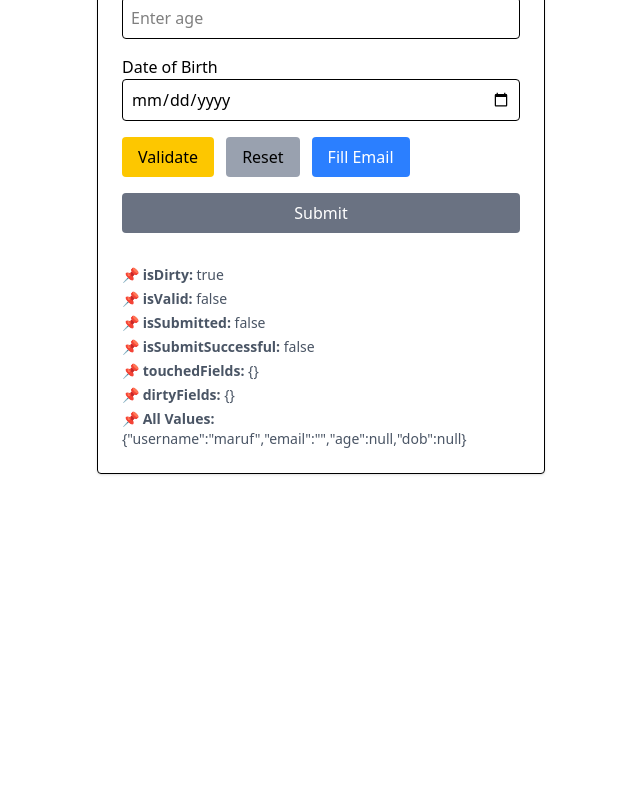
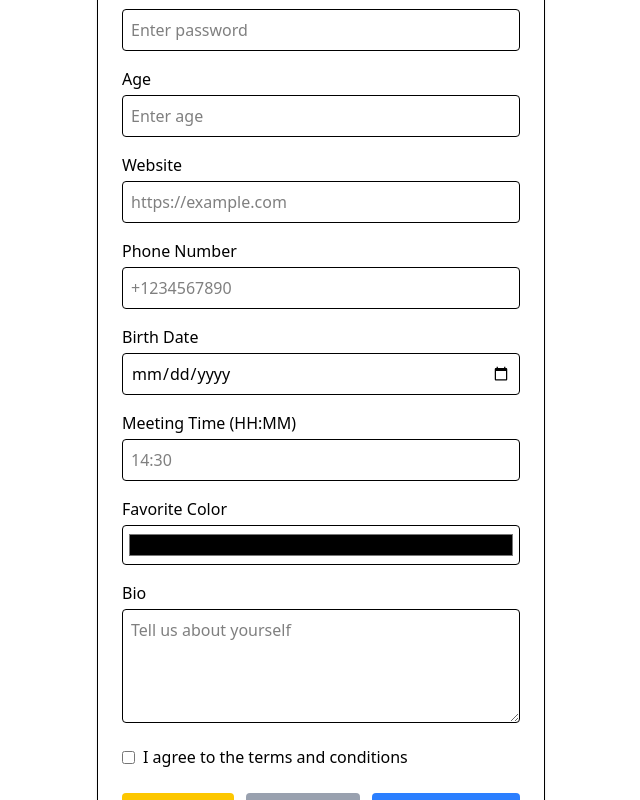
Before and after one commit to MaRuF2131/react-hook-form-usefetcher-action, a React (Vite) app: page /all-feature in a window 1280 px wide. Shown: the part 340-1140 px from the top of the page, without its empty margins (319-959 px from the left). Before the commit the page ends 894 px from the top, so only its background shows below. Built offline with nearby package versions, Linux system fonts and the light colour scheme.

Commit message:
add custom and built in validation on input field and also set multi level validation on password field

```diff
--- a/src/components/Core-feature-of-useForm.jsx
+++ b/src/components/Core-feature-of-useForm.jsx
@@ -1,7 +1,24 @@
 import { useForm, Controller } from "react-hook-form";
 import { useEffect } from "react";
+import {
+  StringValidationCheck,
+  DangerousContentCheck,
+  EmailValidationCheck,
+  PasswordValidationCheck,
+  NumberValidationCheck,
+  UrlValidationCheck,
+  PhoneValidationCheck,
+  DateValidationCheck,
+  TimeValidationCheck,
+  ColorValidationCheck,
+} from "./custom-validation/CustomValidation";
+import {
+  userNameValidation,
+  numberValidation
+} from "./built-in-validation/built-in-validation";
 
 export default function SmartForm() {
+
   const {
     register,
     handleSubmit,
@@ -25,13 +42,21 @@
       dirtyFields,
     }
   } = useForm({
-    mode: "onChange",
-    shouldUnregister: true, // 💡 Remove unmounted inputs from state
+    mode: "onTouched",
+    shouldUnregister: true,
+    criteriaMode: "all",
     defaultValues: {
       username: "maruf",
       email: "",
+      password: "",
       age: "",
-      dob: null
+      website: "",
+      phone: "",
+      birthDate: null,
+      meetingTime: "",
+      favoriteColor: "#000000",
+      bio: "",
+      terms: false
     }
   });
 
@@ -48,28 +73,33 @@
     }
   }, [watchUsername]);
 
-  const onSubmit = (data) => {
-    console.log("✅ Submitted:", data);
+  const onSubmit = async (data) => {
+    console.log("Form Data:", data);
+/*     const isvalid= await trigger();
+    if (isvalid) {
+      console.log("✅ Submitted:", data);
+    }else{
+      console.log("❌ Submission failed:", errors);
+    } */
   };
+
+
 
   return (
     <form
       onSubmit={handleSubmit(onSubmit)}
       className="max-w-md mx-auto space-y-4 p-6 border rounded shadow"
     >
-      <h2 className="text-xl font-bold">🌟 Smart Form</h2>
+      <h2 className="text-xl font-bold">🌟 Comprehensive Smart Form</h2>
 
+      {/* Username */}
       <div>
-        <label>Username</label>
+        <label className="block mb-1">Username</label>
         <input
           {...register("username", {
-            required: "Username is required",
-            minLength: { value: 3, message: "Too short" },
-            maxLength: { value: 12, message: "Too long" },
-            pattern: {
-              value: /^[a-z0-9_]+$/,
-              message: "Only lowercase letters, numbers, and underscores"
-            }
+            ...userNameValidation,
+            ...StringValidationCheck,
+            ...DangerousContentCheck
           })}
           className="w-full p-2 border rounded"
           placeholder="Enter username"
@@ -79,15 +109,13 @@
         )}
       </div>
 
+      {/* Email */}
       <div>
-        <label>Email</label>
+        <label className="block mb-1">Email</label>
         <input
           {...register("email", {
             required: "Email is required",
-            pattern: {
-              value: /^\S+@\S+\.\S+$/,
-              message: "Invalid email"
-            }
+            ...EmailValidationCheck
           })}
           className="w-full p-2 border rounded"
           placeholder="Enter email"
@@ -97,15 +125,35 @@
         )}
       </div>
 
+      {/* Password */}
       <div>
-        <label>Age</label>
+        <label className="block mb-1">Password</label>
+        <input
+          type="password"
+          {...register("password", {
+            required: "Password is required",
+               ...PasswordValidationCheck
+          })}
+          className="w-full p-2 border rounded"
+          placeholder="Enter password"
+        />
+        {errors.password && (
+          <div className="text-red-600 text-sm">
+            {Object.values(errors.password.types).map((error, index) => (
+              <p key={index}>{error}</p>
+            ))}
+          </div>
+        )}
+      </div>
+
+      {/* Age */}
+      <div>
+        <label className="block mb-1">Age</label>
         <input
           type="number"
           {...register("age", {
-            required: "Age is required",
-            min: { value: 18, message: "Minimum age is 18" },
-            max: { value: 60, message: "Maximum age is 60" },
-            setValueAs: (v) => parseInt(v, 10)
+            ...numberValidation,
+            ...NumberValidationCheck
           })}
           className="w-full p-2 border rounded"
           placeholder="Enter age"
@@ -115,12 +163,49 @@
         )}
       </div>
 
+      {/* Website URL */}
       <div>
-        <label>Date of Birth</label>
+        <label className="block mb-1">Website</label>
+        <input
+          type="url"
+          {...register("website", {
+            required: "Website URL is required",
+            ...UrlValidationCheck
+          })}
+          className="w-full p-2 border rounded"
+          placeholder="https://example.com"
+        />
+        {errors.website && (
+          <p className="text-red-600 text-sm">{errors.website.message}</p>
+        )}
+      </div>
+
+      {/* Phone Number */}
+      <div>
+        <label className="block mb-1">Phone Number</label>
+        <input
+          {...register("phone", {
+            required: "Phone number is required",
+            ...PhoneValidationCheck
+          })}
+          className="w-full p-2 border rounded"
+          placeholder="+1234567890"
+        />
+        {errors.phone && (
+          <p className="text-red-600 text-sm">{errors.phone.message}</p>
+        )}
+      </div>
+
+      {/* Birth Date */}
+      <div>
+        <label className="block mb-1">Birth Date</label>
         <Controller
-          name="dob"
+          name="birthDate"
           control={control}
-          rules={{ required: "DOB is required" }}
+          rules={{
+            required: "Birth date is required",
+            ...DateValidationCheck
+          }}
           render={({ field }) => (
             <input
               type="date"
@@ -129,55 +214,128 @@
             />
           )}
         />
-        {errors.dob && (
-          <p className="text-red-600 text-sm">{errors.dob.message}</p>
+        {errors.birthDate && (
+          <p className="text-red-600 text-sm">{errors.birthDate.message}</p>
         )}
       </div>
 
-      <div className="flex gap-3">
+      {/* Meeting Time */}
+      <div>
+        <label className="block mb-1">Meeting Time (HH:MM)</label>
+        <input
+          {...register("meetingTime", {
+            required: "Meeting time is required",
+            ...TimeValidationCheck
+          })}
+          className="w-full p-2 border rounded"
+          placeholder="14:30"
+        />
+        {errors.meetingTime && (
+          <p className="text-red-600 text-sm">{errors.meetingTime.message}</p>
+        )}
+      </div>
+
+      {/* Favorite Color */}
+      <div>
+        <label className="block mb-1">Favorite Color</label>
+        <input
+          type="color"
+          {...register("favoriteColor", {
+            required: "Color is required",
+            ...ColorValidationCheck
+          })}
+          className="w-full h-10 p-1 border rounded"
+        />
+        {errors.favoriteColor && (
+          <p className="text-red-600 text-sm">{errors.favoriteColor.message}</p>
+        )}
+      </div>
+
+      {/* Bio */}
+      <div>
+        <label className="block mb-1">Bio</label>
+        <textarea
+          {...register("bio", {
+            required: "Bio is required",
+            maxLength: {
+              value: 500,
+              message: "Bio cannot exceed 500 characters"
+            },
+            ...StringValidationCheck
+          })}
+          className="w-full p-2 border rounded"
+          rows={4}
+          placeholder="Tell us about yourself"
+        />
+        {errors.bio && (
+          <p className="text-red-600 text-sm">{errors.bio.message}</p>
+        )}
+      </div>
+
+      {/* Terms Agreement */}
+      <div className="flex items-center">
+        <input
+          type="checkbox"
+          id="terms"
+          {...register("terms", {
+            required: "You must accept the terms and conditions"
+          })}
+          className="mr-2"
+        />
+        <label htmlFor="terms">I agree to the terms and conditions</label>
+        {errors.terms && (
+          <p className="text-red-600 text-sm">{errors.terms.message}</p>
+        )}
+      </div>
+
+      {/* Action Buttons */}
+      <div className="flex gap-3 pt-2">
         <button
           type="button"
           onClick={() => trigger()}
           className="bg-yellow-400 px-4 py-2 rounded"
         >
-          Validate
+          Validate All
         </button>
         <button
           type="button"
           onClick={() => reset()}
           className="bg-gray-400 px-4 py-2 rounded"
         >
-          Reset
+          Reset Form
         </button>
         <button
           type="button"
-          onClick={() =>
-            setValue("email", "maruf@example.com", { shouldValidate: true })
-          }
+          onClick={() => {
+            setValue("email", "test@example.com", { shouldValidate: true });
+            setValue("phone", "+1234567890", { shouldValidate: true });
+          }}
           className="bg-blue-500 text-white px-4 py-2 rounded"
         >
-          Fill Email
+          Fill Sample Data
         </button>
       </div>
 
+      {/* Submit Button */}
       <button
         type="submit"
-        disabled={!isValid || isSubmitting}
+        /* disabled={!isValid || isSubmitting} */
         className={`w-full text-white px-4 py-2 rounded ${
-          isValid ? "bg-green-600" : "bg-gray-500"
+          isValid ? "bg-green-600" : "bg-gray-500 opacity-35"
         }`}
       >
         {isSubmitting ? "Submitting..." : "Submit"}
       </button>
 
-      <div className="text-sm text-gray-600 mt-4 space-y-1">
+      {/* Form State Information */}
+      <div className="text-sm text-gray-600 mt-4 space-y-1 p-2 bg-gray-50 rounded">
+        <h3 className="font-bold mb-1">Form State:</h3>
         <p>📌 <strong>isDirty:</strong> {String(isDirty)}</p>
         <p>📌 <strong>isValid:</strong> {String(isValid)}</p>
         <p>📌 <strong>isSubmitted:</strong> {String(isSubmitted)}</p>
         <p>📌 <strong>isSubmitSuccessful:</strong> {String(isSubmitSuccessful)}</p>
         <p>📌 <strong>touchedFields:</strong> {JSON.stringify(touchedFields)}</p>
         <p>📌 <strong>dirtyFields:</strong> {JSON.stringify(dirtyFields)}</p>
-        <p>📌 <strong>All Values:</strong> {JSON.stringify(getValues())}</p>
       </div>
     </form>
   );
--- a/src/components/built-in-validation/built-in-validation.jsx
+++ b/src/components/built-in-validation/built-in-validation.jsx
@@ -9,8 +9,8 @@
         message:"minimum 3 character need"
     },
     maxLength:{
-        value:10,
-        message:"maximum 10 character accept"
+        value:30,
+        message:"maximum 30 character accept"
     },
     pattern:{
         value:/^[a-zA-Z.]+$/,
@@ -28,6 +28,6 @@
       value:3000,
       message:"max number 3000"
     },
-    setValueAs:(v)=> parseInt(v,10),
+    setValueAs:(v)=> parseFloat(v,10),
 
 }
--- a/src/components/custom-validation/CustomValidation.jsx
+++ b/src/components/custom-validation/CustomValidation.jsx
@@ -18,7 +18,7 @@
         }
 
         resolve(true); // passed all checks
-      }, 300)
+      }, 100)
     );
   },
 };
@@ -41,7 +41,8 @@
         }
 
         resolve(true); // passed all checks
-      }, 300)
+        return true;
+      }, 100)
     );
   },
 };
@@ -50,7 +51,7 @@
   validate:async(v)=>{
     return await new Promise(
       (resolve)=>{
-        setTimeout(()=>{
+        setTimeout(async()=>{
             const num = parseFloat(v);
 
               if (isNaN(num)) {
@@ -61,16 +62,16 @@
                 return resolve("Must be at least 1");
               }
 
-              if (num > 100) {
-                return resolve("Cannot exceed 100");
+              if (num > 3000) {
+                return resolve("Cannot exceed 3000");
               }
 
-              if (!Number.isInteger(num)) {
+              if (!Number.isInteger(num) || await DangerousContentCheck.validate(v) !== true) {
                 return resolve("Only whole numbers allowed");
               }
 
               resolve(true); //  Passed all checks
-        },500)
+        },100)
       }
     )
   }
@@ -80,22 +81,22 @@
 export const PasswordValidationCheck={
    validate:{
       islength:async(v)=>{
-        return await Promise((resolve)=>setTimeout(()=>{
-            if(v.lenght<6){
+        return await new Promise((resolve)=>setTimeout(()=>{
+            if(v.length<6){
               resolve("At least 6 character need");
             }else{
               resolve(true);
             }
-        },500))
+        },100))
       },
-      isuppercase:async(v)=>{
+   isuppercase:async(v)=>{
         return await new Promise((resolve)=>setTimeout(()=>{
             if(!/[A-Z]/.test(v)){
               resolve("At least one uppercase letter need");
             }else{
               resolve(true);
             }
-        },500))
+        },100))
       },
       isspacial:async(v)=>{
         return await new Promise((resolve)=>setTimeout(()=>{
@@ -104,7 +105,7 @@
             }else{
               resolve(true);
             }
-        },500))
+        },100))
       },
       isdigit:async(v)=>{
         return await new Promise((resolve)=>setTimeout(()=>{
@@ -113,16 +114,16 @@
             }else{
               resolve(true);
             }
-        },500))
+        },100))
       },
       isdangerous:async(v)=>{
-        return await new Promise((resolve)=>setTimeout(()=>{
-            if(DangerousContentCheck.validate(v) !== true){
+        return await new Promise((resolve)=>setTimeout(async()=>{
+            if(await DangerousContentCheck.validate(v) !== true){
               resolve("Dangerous content detected");
             }else{
               resolve(true);
             }
-        },500))
+        },100))
       }
    }
 }
@@ -130,13 +131,83 @@
 export const EmailValidationCheck = {
   validate: async (v) => {
     return await new Promise((resolve) =>
-      setTimeout(() => {
+      setTimeout(async() => {
         const emailPattern = /^[^\s@]+@[^\s@]+\.[^\s@]+$/;
-        if (!emailPattern.test(v)|| DangerousContentCheck.validate(v) !== true) {
+        if (!emailPattern.test(v) || await DangerousContentCheck.validate(v) !== true) {
           return resolve("Invalid email format");
         }
         resolve(true);
-      }, 300)
+      }, 100)
     );
   },
 };
+export const UrlValidationCheck = {
+  validate: async (v) => {
+    return await new Promise((resolve) =>
+      setTimeout(async() => {
+        try {
+          new URL(v);
+          if (await DangerousContentCheck.validate(v) !== true) {
+            return resolve("Dangerous content detected");
+          }
+          resolve(true);
+        } catch (e) {
+          resolve("Invalid URL format");
+        }
+      }, 100)
+    );
+  },
+};
+
+export const PhoneValidationCheck = {
+  validate: async (v) => {
+    return await new Promise((resolve) =>
+      setTimeout(async() => {
+        const phonePattern = /^\+?[1-9]\d{1,14}$/; // E.164 format
+        if (!phonePattern.test(v) || await DangerousContentCheck.validate(v) !== true) {
+          return resolve("Invalid phone number format");
+        }
+        resolve(true);
+      }, 100)
+    );
+  },
+};
+export const DateValidationCheck = {
+  validate: async (v) => {
+    return await new Promise((resolve) =>
+      setTimeout(async() => {
+        const date = new Date(v);
+        if (isNaN(date.getTime()) || await DangerousContentCheck.validate(v) !== true) {
+          return resolve("Invalid date format");
+        }
+        resolve(true);
+      }, 100)
+    );
+  },
+};
+export const TimeValidationCheck = {
+  validate: async (v) => {
+    return await new Promise((resolve) =>
+      setTimeout(async() => {
+        const timePattern = /^([01]\d|2[0-3]):([0-5]\d)$/; // HH:mm format
+        if (!timePattern.test(v) || await DangerousContentCheck.validate(v) !== true) {
+          return resolve("Invalid time format");
+        }
+        resolve(true);
+      }, 100)
+    );
+  },
+};
+export const ColorValidationCheck = {
+  validate: async (v) => {
+    return await new Promise((resolve) =>
+      setTimeout(async() => {
+        const colorPattern = /^#([0-9A-Fa-f]{3}|[0-9A-Fa-f]{6})$/; // Hex color format
+        if (!colorPattern.test(v) || await DangerousContentCheck.validate(v) !== true) {
+          return resolve("Invalid color format");
+        }
+        resolve(true);
+      }, 100)
+    );
+  },
+};
```
